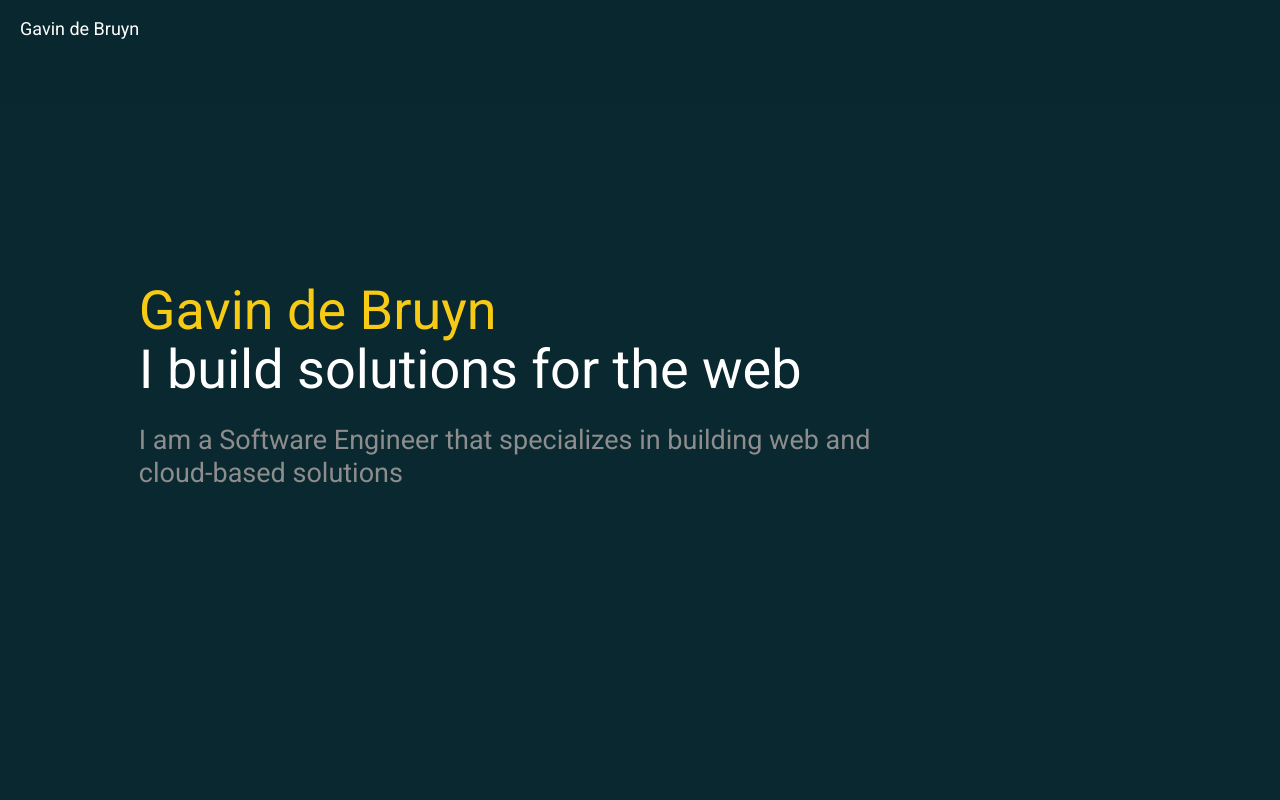
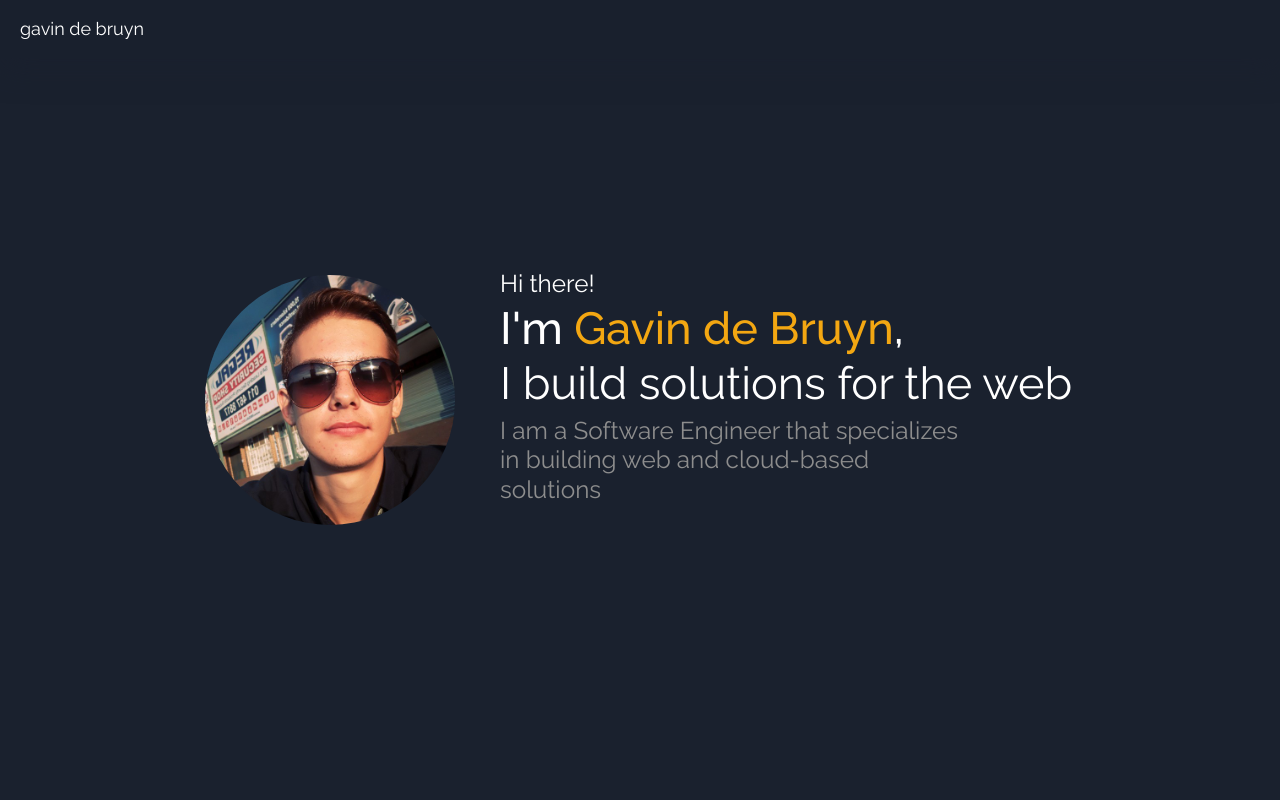
Before and after one commit to Solenoden/OnlinePortfolio.FrontEnd, an Angular app: page / in a window 1280 px wide. Shown: the top 800 px of the page. Built offline with nearby package versions, Linux system fonts and the light colour scheme.

Commit message:
Change colors and font of app theme. Re-style landing page according to new designs.
Signed-off-by: Gavin de Bruyn <gavindb@runninghill.co.za>

```diff
--- a/src/app/components/common/navigation-bar/navigation-bar.component.html
+++ b/src/app/components/common/navigation-bar/navigation-bar.component.html
@@ -1,3 +1,3 @@
 <nav class="row">
-    <div routerLink="/" class="navigation-item">Gavin de Bruyn</div>
+    <div routerLink="/" class="navigation-item">gavin de bruyn</div>
 </nav>
--- a/src/app/components/common/navigation-bar/navigation-bar.component.scss
+++ b/src/app/components/common/navigation-bar/navigation-bar.component.scss
@@ -4,7 +4,7 @@
 nav {
     position: fixed;
     top: 0;
-    z-index: 1;
+    z-index: 99999;
     width: 100%;
     padding: 20px;
     color: material.get-color-from-palette($primary-palette, default-contrast);
--- a/src/app/components/landing-page/landing-page.component.html
+++ b/src/app/components/landing-page/landing-page.component.html
@@ -1,4 +1,13 @@
-<h1 id="name">Gavin de Bruyn</h1>
-<h1>I build solutions for the web</h1>
+<div id="page-container" class="row">
+    <div class="col-12 col-md-3 column">
+        <img src="assets/images/portrait.jpg" alt="portrait">
+    </div>
 
-<p>I am a Software Engineer that specializes in building web and cloud-based solutions</p>
+    <div class="col-12 col-md-6">
+        <h3>Hi there!</h3>
+        <h1>I'm <span class="accent">Gavin de Bruyn</span>,</h1>
+        <h2>I build solutions for the web</h2>
+
+        <p>I am a Software Engineer that specializes in building web and cloud-based solutions</p>
+    </div>
+</div>
--- a/src/app/components/landing-page/landing-page.component.scss
+++ b/src/app/components/landing-page/landing-page.component.scss
@@ -1,25 +1,71 @@
 @use '~@angular/material' as material;
 @import '../../theme/app.theme';
+@import '../../theme/mixins/utils/apply-to-tablet.mixin';
 @import '../../theme/mixins/utils/apply-to-desktop.mixin';
 
-#name {
-    margin-top: 0;
-    margin-bottom: 5px;
-    color: material.get-color-from-palette($accent-palette, default);
+#page-container {
+    display: flex;
+    flex-direction: column;
 }
 
-#name + h1 {
-    margin: 0;
+img {
+    height: 150px;
+    width: 150px;
+    margin: 20px auto;
+    border-radius: 100%;
 }
 
-h1 {
-    font-weight: 400;
-    font-size: 3rem;
+h1, h2, h3 {
+    margin-top: 0;
+    margin-bottom: 10px;
+}
+
+h2, h3 {
+    font-weight: normal;
 }
 
 p {
     color: $muted-grey;
     width: 80%;
     line-height: 1.2;
-    font-size: 1.5rem;
+    font-size: 1rem;
+    margin-top: 5px;
 }
+
+@include apply-to-tablet() {
+    #page-container {
+        flex-direction: row;
+        justify-content: center;
+    }
+
+    h1, h2 {
+        font-size: 2.5rem;
+    }
+
+    h3, p {
+        font-size: 1.25rem;
+    }
+
+    img {
+        height: auto;
+        width: 100%;
+        max-width: 150px;
+        margin-top: auto;
+    }
+}
+
+@include apply-to-desktop() {
+    img {
+        max-width: 250px;
+        margin-top: auto;
+        margin-bottom: auto;
+    }
+
+    h1, h2 {
+        font-size: 2.5rem;
+    }
+
+    h3, p {
+        font-size: 1.35rem;
+    }
+}
--- a/src/app/theme/app.theme.scss
+++ b/src/app/theme/app.theme.scss
@@ -6,7 +6,7 @@ $primary-palette: mat.define-palette($app-dark-blue-palette);
 $accent-palette: mat.define-palette($app-yellow-palette);
 $warn-palette: mat.define-palette(mat.$red-palette);
 
-$primary-font: Roboto, "Helvetica Neue", sans-serif;
+$primary-font: 'Raleway', 'Helvetica Neue', sans-serif;
 $muted-grey: #8D8D8D;
 $body-text-color: #c3c3c3;
 
--- a/src/app/theme/color-palettes/app-dark-blue.palette.scss
+++ b/src/app/theme/color-palettes/app-dark-blue.palette.scss
@@ -1,18 +1,18 @@
 $app-dark-blue-palette: (
-    50 : #e2e5e6,
-    100 : #b6bfc1,
-    200 : #859497,
-    300 : #54696d,
-    400 : #2f484e,
-    500 : #0a282f,
-    600 : #09242a,
-    700 : #071e23,
-    800 : #05181d,
-    900 : #030f12,
-    A100 : #53d4ff,
-    A200 : #20c7ff,
-    A400 : #00b1ec,
-    A700 : #009ed3,
+    50 : #e4e4e6,
+    100 : #babcc0,
+    200 : #8d9097,
+    300 : #5f646d,
+    400 : #3c424d,
+    500 : #1a212e,
+    600 : #171d29,
+    700 : #131823,
+    800 : #0f141d,
+    900 : #080b12,
+    A100 : #558eff,
+    A200 : #226cff,
+    A400 : #004fee,
+    A700 : #0047d4,
     contrast: (
         50 : #000000,
         100 : #000000,
@@ -25,8 +25,8 @@ $app-dark-blue-palette: (
         800 : #ffffff,
         900 : #ffffff,
         A100 : #000000,
-        A200 : #000000,
-        A400 : #000000,
+        A200 : #ffffff,
+        A400 : #ffffff,
         A700 : #ffffff,
     )
 );
--- a/src/app/theme/color-palettes/app-yellow.palette.scss
+++ b/src/app/theme/color-palettes/app-yellow.palette.scss
@@ -1,18 +1,18 @@
 $app-yellow-palette: (
-    50 : #fef9e3,
-    100 : #fdefb9,
-    200 : #fbe58a,
-    300 : #f9db5b,
-    400 : #f8d338,
-    500 : #f7cb15,
-    600 : #f6c612,
-    700 : #f5be0f,
-    800 : #f3b80c,
-    900 : #f1ac06,
+    50 : #fef4e3,
+    100 : #fbe5b8,
+    200 : #f9d389,
+    300 : #f7c159,
+    400 : #f5b436,
+    500 : #f3a712,
+    600 : #f19f10,
+    700 : #ef960d,
+    800 : #ed8c0a,
+    900 : #ea7c05,
     A100 : #ffffff,
-    A200 : #fff7e6,
-    A400 : #ffe6b3,
-    A700 : #ffde99,
+    A200 : #ffeedf,
+    A400 : #ffd3ac,
+    A700 : #ffc592,
     contrast: (
         50 : #000000,
         100 : #000000,
--- a/src/app/theme/mixins/typography-styles.mixin.scss
+++ b/src/app/theme/mixins/typography-styles.mixin.scss
@@ -24,14 +24,17 @@
 
     h2 {
         font-size: 1.375rem;
+        font-weight: 500;
     }
 
     h3 {
         font-size: 1.25rem;
+        font-weight: 500;
     }
 
     h4 {
         font-size: 1.125rem;
+        font-weight: 500;
     }
 
     p {
@@ -39,13 +42,11 @@
         color: $body-text-color;
     }
 
-    .title {
-        padding-bottom: 5px;
-        border-bottom: 2px solid material.get-color-from-palette($accent-palette, default);
-        margin-bottom: 0;
+    .primary {
+        color: material.get-color-from-palette($primary-palette, default);
+    }
 
-        @include apply-to-desktop() {
-            margin-bottom: 0.83em;
-        }
+    .accent {
+        color: material.get-color-from-palette($accent-palette, default);
     }
 }
--- a/src/app/theme/mixins/utils/apply-to-desktop.mixin.scss
+++ b/src/app/theme/mixins/utils/apply-to-desktop.mixin.scss
@@ -1,7 +1,7 @@
-$max-mobile-width: 400px;
+$max-tablet-width: 768px;
 
 @mixin apply-to-desktop() {
-    @media screen and (min-width: $max-mobile-width) {
+    @media screen and (min-width: $max-tablet-width) {
         @content;
     }
 }
--- /dev/null
+++ b/src/app/theme/mixins/utils/apply-to-tablet.mixin.scss
@@ -0,0 +1,7 @@
+$max-mobile-width: 400px;
+
+@mixin apply-to-tablet() {
+    @media screen and (min-width: $max-mobile-width) {
+        @content;
+    }
+}
--- a/src/index.html
+++ b/src/index.html
@@ -7,7 +7,7 @@
         <meta name="viewport" content="width=device-width, initial-scale=1">
         <link rel="icon" type="image/x-icon" href="favicon.ico">
         <link rel="preconnect" href="https://fonts.gstatic.com">
-        <link href="https://fonts.googleapis.com/css2?family=Roboto:wght@300;400;500&display=swap" rel="stylesheet">
+        <link href="https://fonts.googleapis.com/css2?family=Raleway:wght@300;400;500&display=swap" rel="stylesheet">
         <link href="https://fonts.googleapis.com/icon?family=Material+Icons" rel="stylesheet">
         <link href="https://stackpath.bootstrapcdn.com/bootstrap/4.4.1/css/bootstrap-grid.min.css" rel="stylesheet">
     </head>
```
